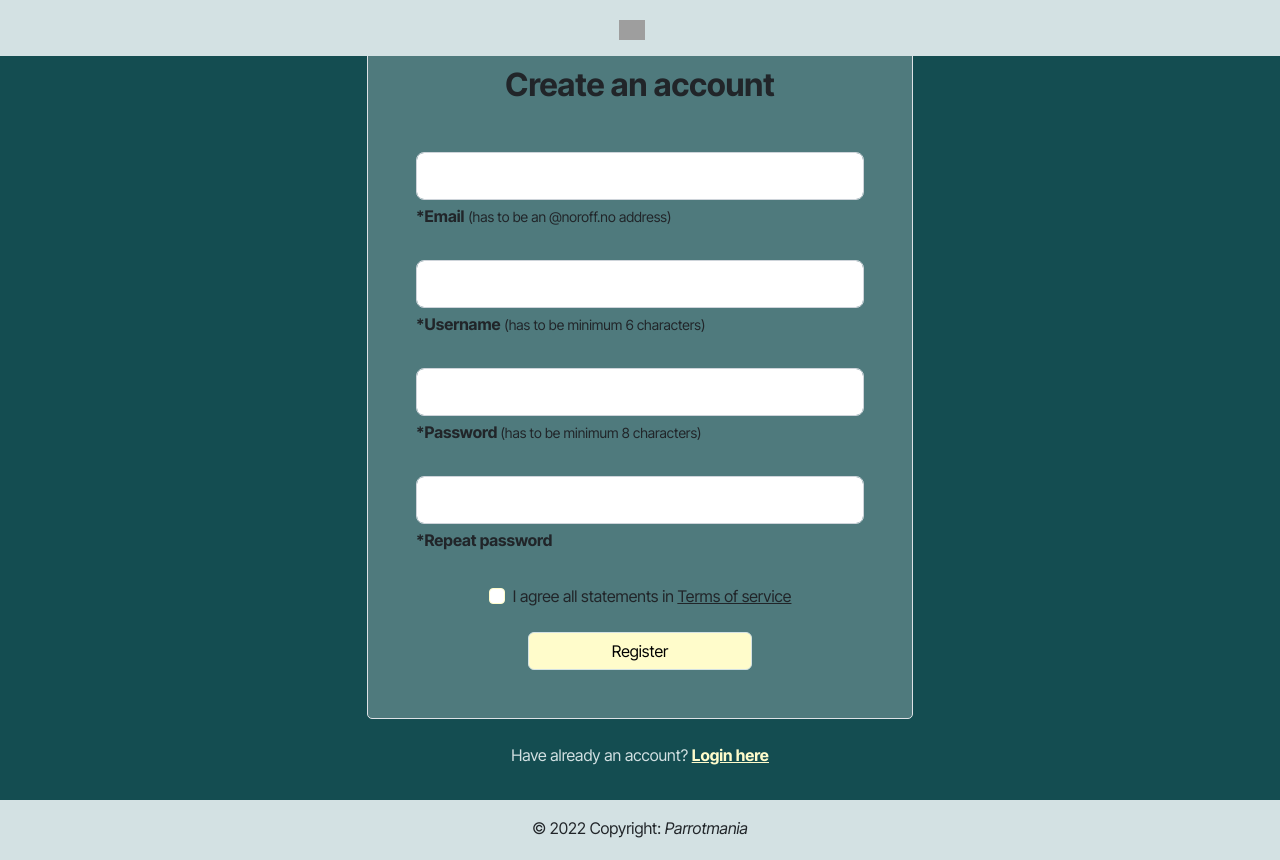
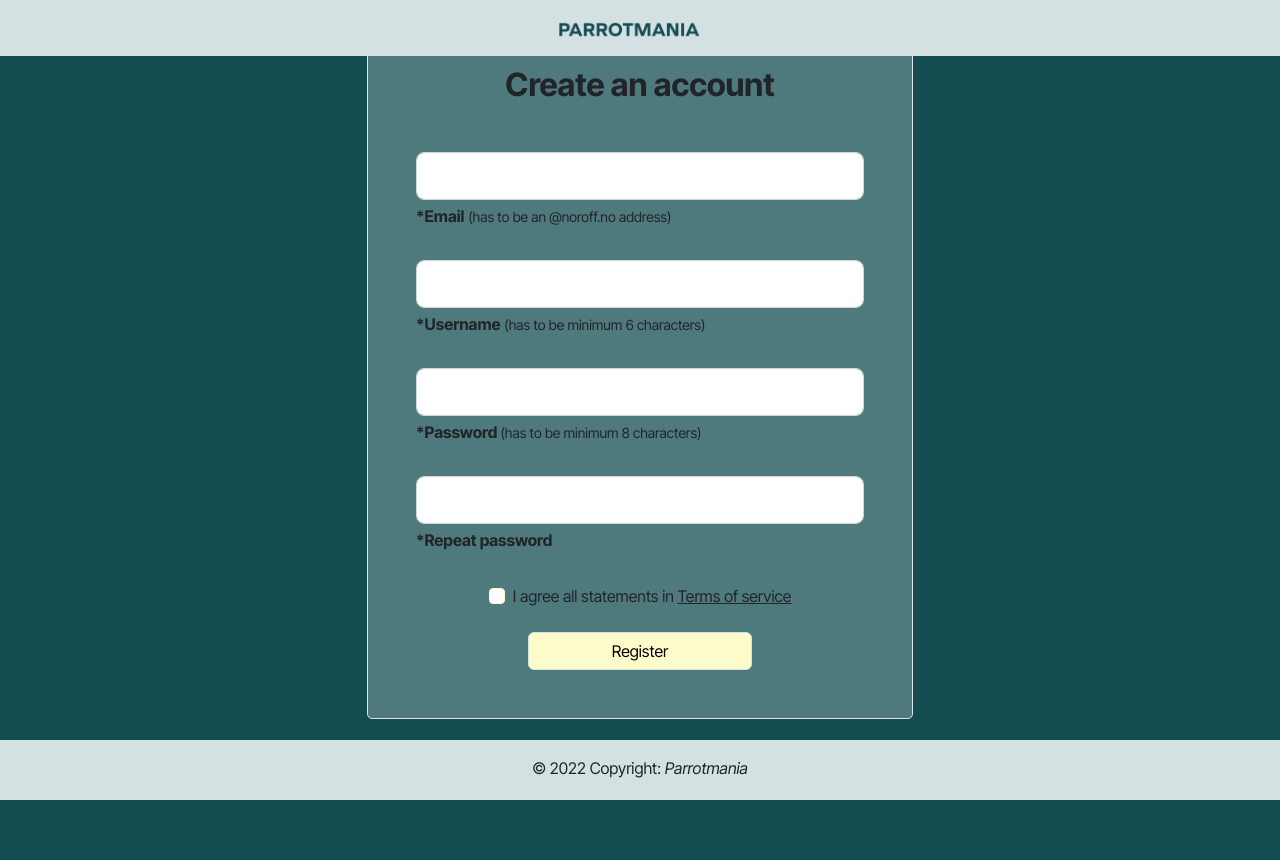
Before and after one commit to AugustWahlberg/ca-js2-social-media-app, a website with bundled scripts: page profile/register/index.html in a window 1280 px wide. After the commit the page ends 800 px from the top, so only its background shows below. Built offline with nearby package versions, Linux system fonts and the light colour scheme; no server answers; grey boxes are pictures that could not be loaded.

Commit message:
UI changes Register page

```diff
--- a/profile/register/index.html
+++ b/profile/register/index.html
@@ -4,7 +4,7 @@
   <meta charset="UTF-8">
   <meta http-equiv="X-UA-Compatible" content="IE=edge">
   <meta name="viewport" content="width=device-width, initial-scale=1.0">
-  <title>Register user</title>
+  <title>Parrotmania | Register</title>
   <link rel="stylesheet" href="/dist/css/styles.css">
   <link rel="stylesheet" href="https://cdn.jsdelivr.net/npm/bootstrap-icons@1.9.1/font/bootstrap-icons.css">
   <script src="/node_modules/bootstrap/dist/js/bootstrap.bundle.js"></script>
@@ -18,10 +18,10 @@
       <div class="container justify-content-center">
         <a class="navbar-brand" href="../../index.html">
           <img
-            src="https://mdbcdn.b-cdn.net/img/logo/mdb-transaprent-noshadows.webp"
-            height="20"
-            alt="MDB Logo"
-            loading="lazy"
+          src="/images/wordmark-logo.png"
+          height="20"
+          alt="PM Wordmark Logo"
+          loading="lazy"
           />
         </a>
       </div>
@@ -100,7 +100,7 @@
   </div>
 </section>
 
-<footer class="bg-info text-center text-lg-start footer">
+<footer class="bg-info text-center text-lg-start footer position-absolute">
   <div class="text-center pt-3">
     © 2022 Copyright: <em>Parrotmania</em>
     </div>
```
